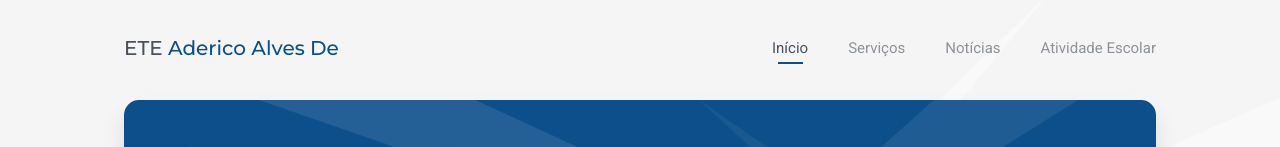
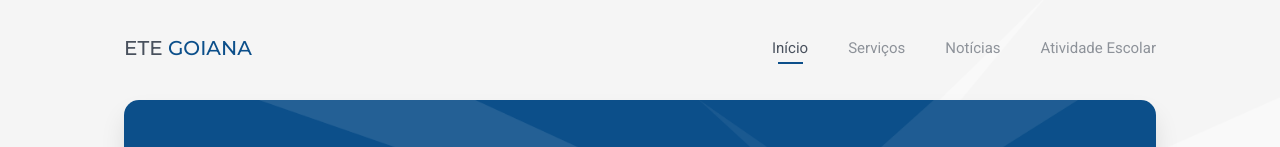
Before and after one commit to danilomonteirosouza/school-management-web-site, a plain HTML site: page index.html in a window 1280 px wide. Shown: the top 147 px of the page. Drawn offline with Linux system fonts and the light colour scheme; a web font is replaced by a local one.

Commit message:
Alteração no Titúlo no canto superior esquerdo

```diff
--- a/index.html
+++ b/index.html
@@ -35,7 +35,7 @@
       <header id="site_header" class="header mobile-menu-hide">
         <div class="header-content">
           <div class="site-title-block mobile-hidden">
-            <a href="index.html#home"><div class="site-title">ETE <span>Aderico Alves De</span></div></a>
+            <a href="index.html#home"><div class="site-title">ETE <span>GOIANA</span></div></a>
           </div>
 
           <!-- Navigation -->
```
